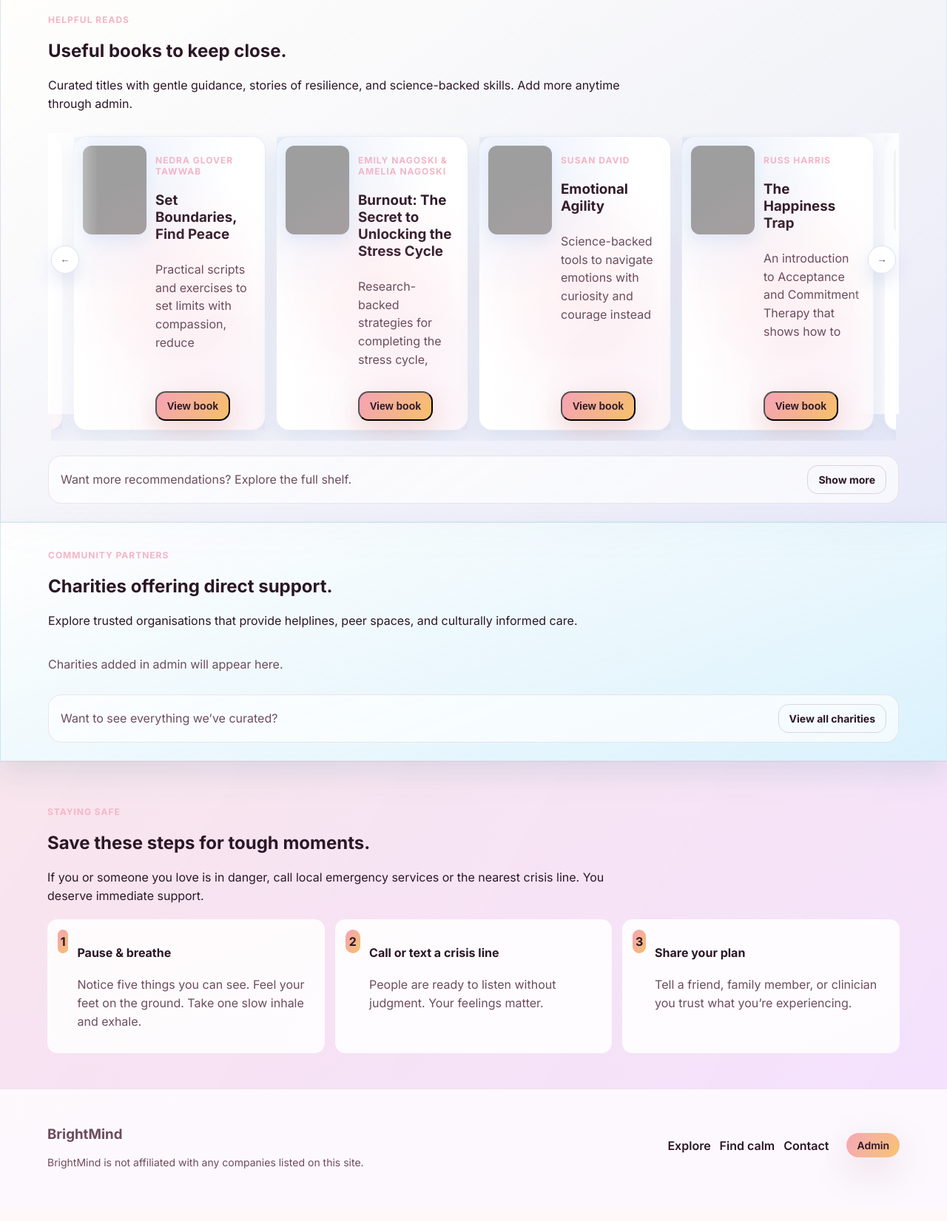
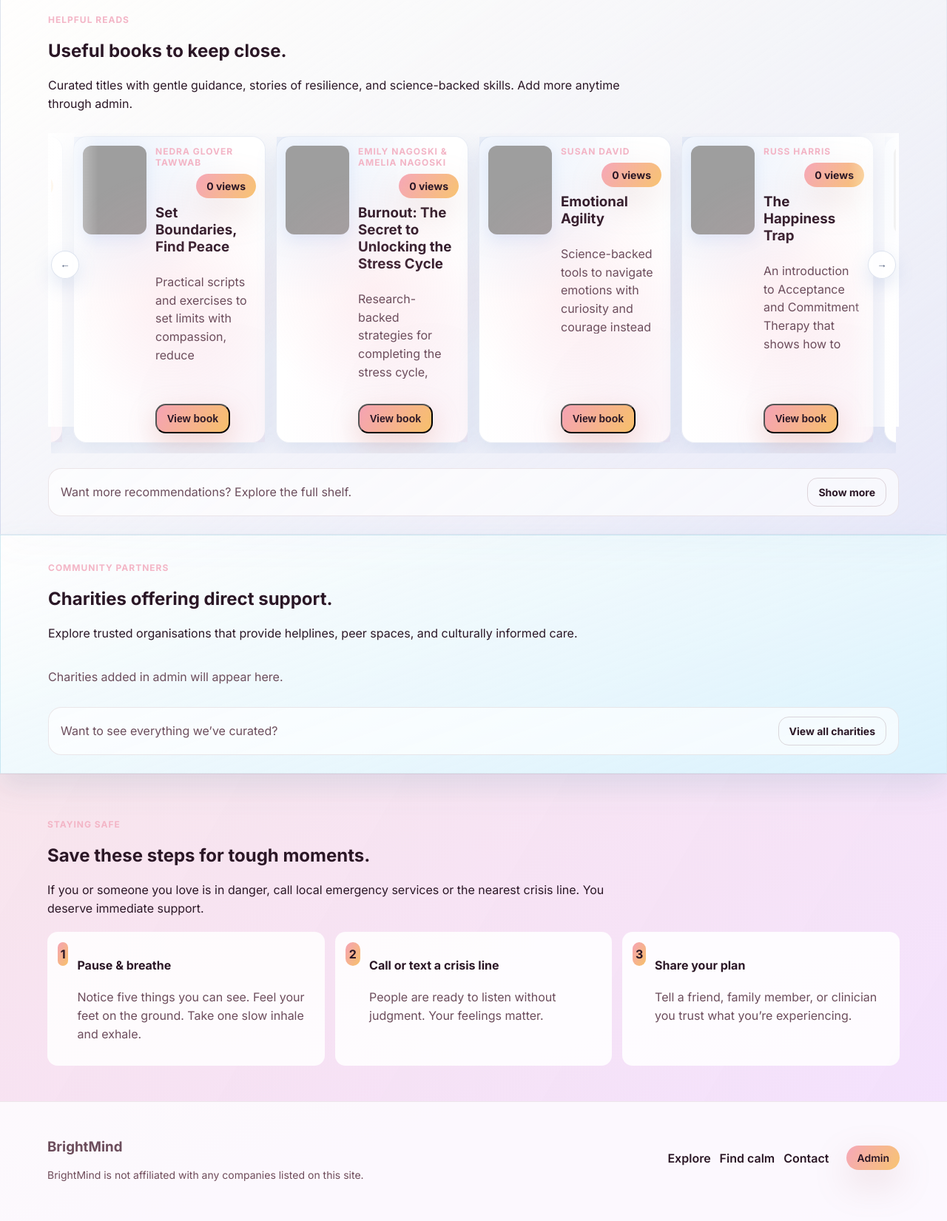
Before and after one commit to andyfast20-sketch/mentalhealthresources, a Flask app: page / in a window 1280 px wide. Shown: the part 1688-3339 px from the top of the page at 74% size. Before the commit the page ends 3268 px from the top, so only its background shows below. Run offline with Flask 3, Linux system fonts and the light colour scheme; data comes from the database, SQL or seed files in the repository; data that the repository does not hold is empty; grey boxes are pictures that could not be loaded.

Commit message:
Display book views in card headers

```diff
--- a/static/styles.css
+++ b/static/styles.css
@@ -1530,6 +1530,22 @@ body {
   display: flex;
   flex-direction: column;
   gap: 6px;
+}
+
+.book-meta-header {
+  display: flex;
+  align-items: center;
+  gap: 8px;
+  flex-wrap: wrap;
+}
+
+.book-meta-header .eyebrow {
+  margin: 0;
+}
+
+.book-view-pill {
+  margin-left: auto;
+  white-space: nowrap;
 }
 
 .book-panel .book-meta {
--- a/templates/admin.html
+++ b/templates/admin.html
@@ -644,10 +644,12 @@
                 {% endif %}
             </div>
             <div class="book-meta">
-                <p class="eyebrow">{{ book.author }}</p>
+                <div class="book-meta-header">
+                    <p class="eyebrow">{{ book.author }}</p>
+                    <span class="pill tiny ghost book-view-pill">{{ book.view_count }} views</span>
+                </div>
                 <h3>{{ book.title }}</h3>
                 <p class="body book-admin-description">{{ book.description }}</p>
-                <div class="pill tiny ghost">{{ book.view_count }} views</div>
             </div>
             <div class="book-admin-footer">
                 <div class="book-actions">
--- a/templates/books.html
+++ b/templates/books.html
@@ -37,10 +37,13 @@
                 {% endif %}
             </div>
             <div class="book-meta">
+                <div class="book-meta-header">
+                    <p class="eyebrow">{{ book.author }}</p>
+                    <span class="pill tiny ghost book-view-pill">{{ book.view_count }} views</span>
+                </div>
                 {% if book.is_most_viewed %}
                 <span class="pill tiny">Most Viewed</span>
                 {% endif %}
-                <p class="eyebrow">{{ book.author }}</p>
                 <h3>{{ book.title }}</h3>
                 <p class="body book-description">{{ book.description }}</p>
             </div>
--- a/templates/home.html
+++ b/templates/home.html
@@ -107,7 +107,10 @@
                     {% endif %}
                 </div>
                 <div class="book-meta">
-                    <p class="eyebrow">{{ book.author }}</p>
+                    <div class="book-meta-header">
+                        <p class="eyebrow">{{ book.author }}</p>
+                        <span class="pill tiny ghost book-view-pill">{{ book.view_count }} views</span>
+                    </div>
                     <h3>{{ book.title }}</h3>
                     <p class="body book-description">{{ book.description }}</p>
                 </div>
```
